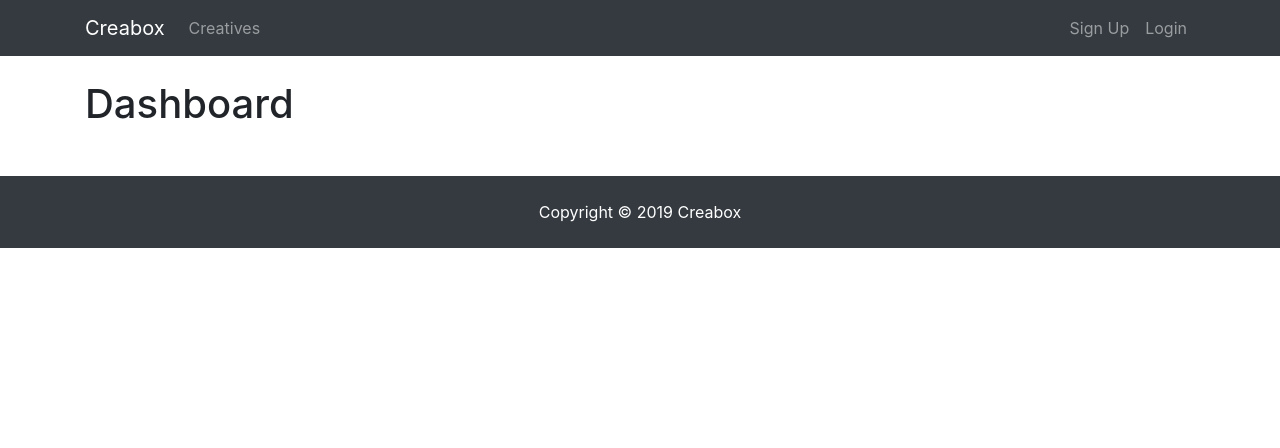
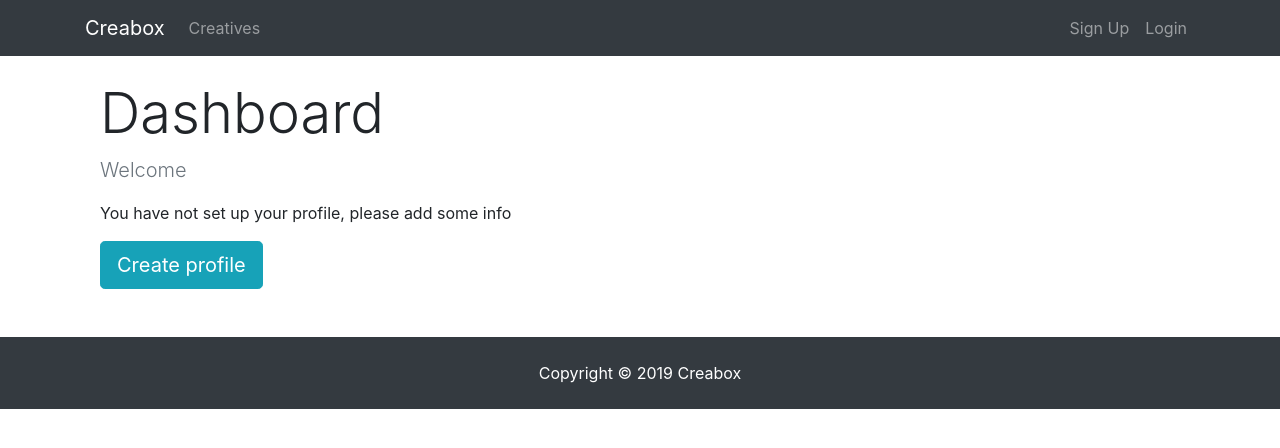
Before and after one commit to PhiPhiPhi/Creabox, a React (Create React App) app in the folder client/: page /dashboard in a window 1280 px wide. Shown: the top 448 px of the page. Built offline with nearby package versions, Linux system fonts and the light colour scheme; no server answers.

Commit message:
added a spinner

```diff
--- /dev/null
+++ b/client/src/components/common/Spinner.js
@@ -0,0 +1,17 @@
+import React from 'react'
+import spinner from './spinner.gif'
+
+export default function Spinner() {
+    return (
+        <div>
+
+            <img
+            src={spinner}
+            alt='loading..'
+            style= {{display: 'block', margin:'auto', width: '200px'}}
+            />
+
+
+        </div>
+    )
+}
--- a/client/src/components/dashboard/Dashboard.js
+++ b/client/src/components/dashboard/Dashboard.js
@@ -1,7 +1,9 @@
 import React, { Component } from 'react';
+import {Link} from 'react-router-dom'
 import PropTypes from 'prop-types';
 import {connect} from 'react-redux';
 import {getCurrentProfile} from '../../actions/profileActions';
+import Spinner from '../common/Spinner';
 
 
 class Dashboard extends Component {
@@ -9,13 +11,62 @@
         this.props.getCurrentProfile();
     }
     render() {
+
+        const  { user } = this.props.auth;
+        const { profile, loading } = this.props.profile;
+
+        let dashboardContent;
+
+        if (profile === null || loading) {
+
+            dashboardContent = <Spinner />;
+
+        } else {
+
+        // Check if logged in user have profile data
+
+        if(Object.keys(profile).length > 0) {
+
+            dashboardContent = <h4>todo: Display profile</h4>
+        } else {
+            // User logged in but has no profile
+            dashboardContent = (
+                <div>
+                    <p className='lead text-muted'> Welcome {user.name} </p>
+                    <p> You have not set up your profile, please add some info</p>
+                    <Link to='/create-profile' className='btn btn-lg btn-info'>
+                        Create profile
+                    </Link>
+                </div>
+            )
+        }
+
+        }
         return (
-            <div>
-                <h1> Dashboard </h1>
+            <div className='dashboard'>
+                <div className='container'>
+                    <div className='row'>
+                        <div className='col-md-12'>
+                            <h1 className='display-4'>Dashboard</h1>
+                            {dashboardContent}
+                        </div>
+                    </div>
+                </div>
 
             </div>
         )
     }
 }
 
-export default connect(null, { getCurrentProfile })(Dashboard);
+Dashboard.propTypes = {
+    getCurrentProfile: PropTypes.func.isRequired,
+    auth: PropTypes.object.isRequired,
+    profile: PropTypes.object.isRequired
+}
+
+const mapStateToProps = state => ({
+    profile: state.profile,
+    auth: state.auth
+
+});
+export default connect(mapStateToProps, { getCurrentProfile })(Dashboard);
```
Also changed, not shown: client/src/components/common/spinner.gif (added).
